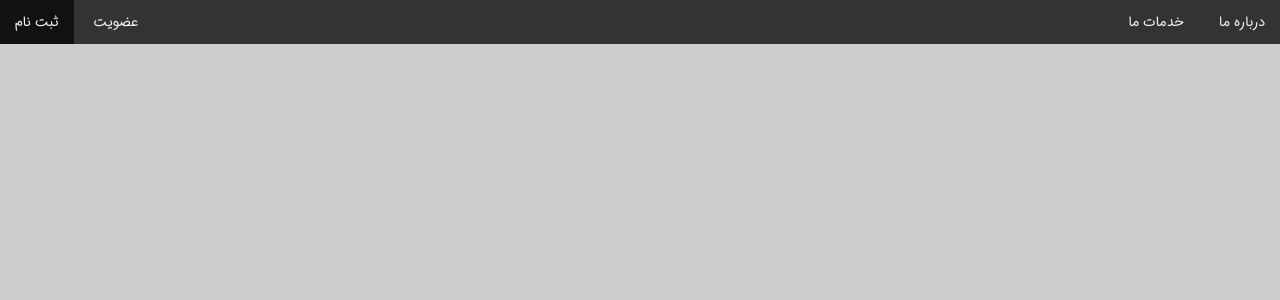
After one commit to sasherafat-zz/it-1, a PHP site: page / in a window 1280 px wide. The commit adds this page. Shown: the top 300 px of the page. Run offline with PHP 8.4, Linux system fonts and the light colour scheme; some libraries are stand-ins or nearby versions.

Commit message:
Working on Landing...

```diff
--- a/css/style.css
+++ b/css/style.css
@@ -11,8 +11,16 @@ body {
   background-color: #cdcdcd;
   margin: 0;
 }
-h1, h2, h3, h4, h5, h6,input, textarea {
+h1, h2, h3, h4, h5, h6,input, textarea, a {
   font-family: iransansdn ,tahoma  !important;
+}
+a {
+  text-decoration: none !important;
+}
+ul {
+  margin: 0;
+  padding: 0;
+  list-style: none;
 }
 @font-face {
 	font-family: iransansdn;
@@ -647,3 +655,35 @@ html {
   z-index: 999999;
   background-image: url(https://basehold.it/i/24);
 }
+
+/* Home Page */
+
+/* Navbar */
+.navbar {
+  position: relative;
+  overflow: hidden;
+  background: #333;
+}
+.navbar li {
+  display: inline-block;
+}
+.navbar li a {
+  color: #f3f3f3;
+  display: block;
+  padding: 10px 15px;
+  font-size: 14px;
+  -webkit-transition: all 0.3s ease-in-out;
+  -moz-transition: all 0.3s ease-in-out;
+  -ms-transition: all 0.3s ease-in-out;
+  -o-transition: all 0.3s ease-in-out;
+  transition: all 0.3s ease-in-out;
+}
+.navbar li a:hover {
+  background: #111;
+}
+.navbar .nav_right {
+  float: right;
+}
+.navbar .nav_left {
+  float: left;
+}
--- /dev/null
+++ b/index.html
@@ -0,0 +1,29 @@
+<!DOCTYPE html>
+<html lang="en" >
+<head>
+    <meta charset="UTF-8">
+    <title>لیست کار</title>
+    <link rel="stylesheet" href="https://cdnjs.cloudflare.com/ajax/libs/normalize/5.0.0/normalize.min.css">
+    <link rel='stylesheet' href='https://maxcdn.bootstrapcdn.com/font-awesome/4.3.0/css/font-awesome.min.css'>
+    <link rel="stylesheet" href="css/style.css">
+</head>
+
+<body>
+
+<div class="navbar">
+    <ul class="nav_right">
+        <li><a href="#">درباره ما</a></li>
+        <li><a href="#">خدمات ما</a></li>
+    </ul>
+    <ul class="nav_left">
+        <li><a href="#">عضویت</a></li>
+        <li><a href="#">ثبت نام</a></li>
+    </ul>
+</div>
+
+<script src='http://cdnjs.cloudflare.com/ajax/libs/jquery/2.1.3/jquery.min.js'></script>
+<script  src="js/index.js"></script>
+
+</body>
+
+</html>
```
